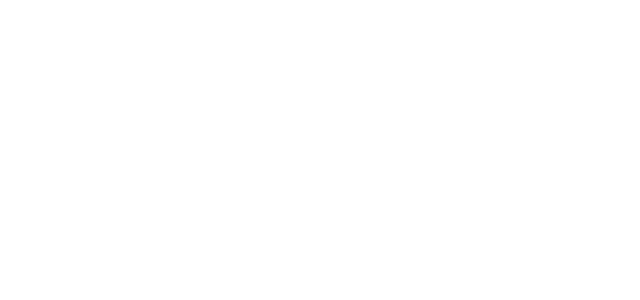
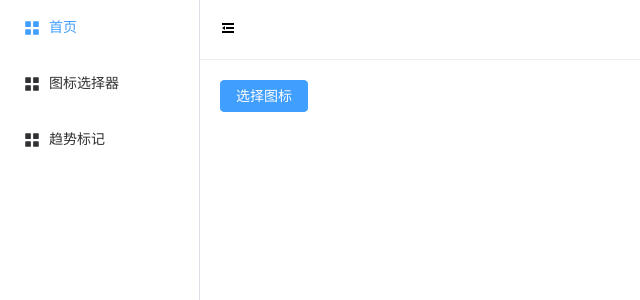
Before and after one commit to skyLicx/element-plus-, a Vue app: page /chooseIcon in a window 1280 px wide. Before the commit this address had no page. Shown: the top 300 px of the page, without its empty margins (0-640 px from the left). Built offline with nearby package versions, Linux system fonts and the light colour scheme.

Commit message:
图标选择器

```diff
--- /dev/null
+++ b/src/components/chooseIcon/src/index.vue
@@ -0,0 +1,87 @@
+<template>
+  <el-button type="primary" @click="handleClick">
+    <slot></slot>
+  </el-button>
+  <div class="m-choose-icon-dialog-body-height">
+    <el-dialog :title="title" v-model="dialogVisible">
+      <div class="container">
+        <div
+          class="item"
+          v-for="(item, index) in Object.keys(ElementPlusIconsVue)"
+          :key="index"
+          @click="clickItem(item)"
+        >
+          <div class="text">
+            <component :is="`el-icon-${toLine(item)}`"></component>
+          </div>
+          <div class="icon">{{ item }}</div>
+        </div>
+      </div>
+    </el-dialog>
+  </div>
+</template>
+
+<script setup lang="ts">
+import * as ElementPlusIconsVue from '@element-plus/icons-vue'
+import { toLine } from '../../../utils'
+import { computed } from 'vue'
+import { useCopy } from '../../../hooks/useCopy'
+
+const props = defineProps<{
+  title: string
+  visible: boolean
+}>()
+
+const emit = defineEmits<{
+  (e: 'update:visible', value: boolean): void
+}>()
+
+const dialogVisible = computed({
+  get() {
+    return props.visible
+  },
+  set(value) {
+    emit('update:visible', value)
+  },
+})
+
+const handleClick = () => {
+  dialogVisible.value = !dialogVisible.value
+}
+
+const clickItem = (item: string) => {
+  let text = `<el-icon-${toLine(item)} />`
+  // 复制文本
+  useCopy(text)
+  // 关闭弹框
+  dialogVisible.value = false
+}
+</script>
+
+<style lang="scss" scoped>
+.container {
+  display: flex;
+  align-items: center;
+  flex-wrap: wrap;
+}
+.item {
+  width: 25%;
+  display: flex;
+  flex-direction: column;
+  align-items: center;
+  justify-content: center;
+  margin-bottom: 20px;
+  cursor: pointer;
+  height: 70px;
+}
+.text {
+  font-size: 14px;
+}
+.icon {
+  flex: 1;
+}
+svg {
+  width: 2em;
+  height: 2em;
+}
+</style>
--- /dev/null
+++ b/src/hooks/useCopy/index.ts
@@ -0,0 +1,10 @@
+import { ElMessage } from 'element-plus'
+
+export const useCopy = async (text: string) => {
+  try {
+    await navigator.clipboard.writeText(text)
+    ElMessage.success('复制成功')
+  } catch (err) {
+    ElMessage.error('复制失败')
+  }
+}
--- a/src/main.ts
+++ b/src/main.ts
@@ -1,5 +1,6 @@
 import { createApp } from 'vue'
-import './style.css'
+import './styles/base.scss'
+import './styles/ui.scss'
 import App from './App.vue'
 import router from './router'
 import ElementPlus from 'element-plus'
--- a/src/router/index.ts
+++ b/src/router/index.ts
@@ -11,6 +11,10 @@ const routes: RouteRecordRaw[] = [
         path: '/',
         component: () => import('../views/Home.vue'),
       },
+      {
+        path: '/chooseIcon',
+        component: () => import('../views/chooseIcon/index.vue'),
+      },
     ],
   },
 ]
--- /dev/null
+++ b/src/styles/ui.scss
@@ -0,0 +1,23 @@
+.m-choose-icon-dialog-body-height {
+  .el-dialog__body {
+    height: 500px;
+    overflow-y: scroll;
+  }
+}
+::-webkit-scrollbar {
+  height: 6px;
+  width: 6px;
+}
+::-webkit-scrollbar-track {
+  background-color: #fff;
+  border-radius: 3px;
+  box-shadow: inset 0 0 5px rgba(0, 0, 0, 0.2);
+}
+::-webkit-scrollbar-thumb {
+  background-color: #ccc;
+  height: 120px;
+  border-radius: 3px;
+}
+::-webkit-scrollbar-thumb:hover {
+  background-color: #409eff;
+}
--- /dev/null
+++ b/src/views/chooseIcon/index.vue
@@ -0,0 +1,18 @@
+<template>
+  <div>
+    <ChooseIcon title="选择图标" v-model:visible="visible">
+      选择图标
+    </ChooseIcon>
+  </div>
+</template>
+
+<script setup lang="ts">
+import ChooseIcon from '../../components/chooseIcon/src/index.vue'
+import { ref } from 'vue'
+
+const visible = ref(false)
+</script>
+
+<style lang="scss" scoped>
+
+</style>
```
Also changed, not shown: src/components/chooseIcon/index.ts (added), src/styles/base.scss (renamed from src/style.css).
